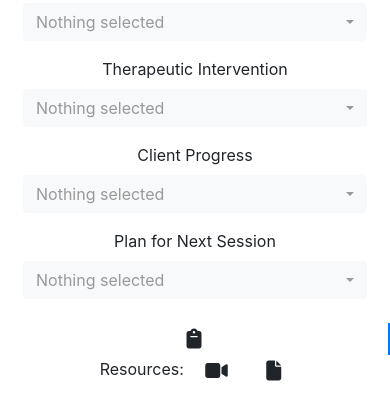
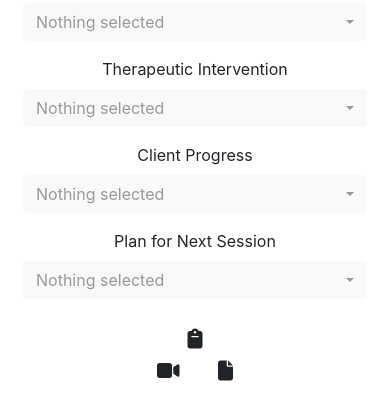
Before and after one commit to printernick/TreatmentPlanning, a Django app: page / in a window 390 px wide. Shown: the part 399-819 px from the top of the page. Run offline with Django 3.2, Linux system fonts and the light colour scheme; tables that the repository leaves empty hold one stand-in row (values such as "Sample post"); some libraries are stand-ins or nearby versions.

Commit message:
Fix issue with divider in the toolbar. Hides divider and resources label when screen is small. Maintains set distance between clipboard icon and resources label

```diff
--- a/treatment_plan/static/treatment_plan/styles.css
+++ b/treatment_plan/static/treatment_plan/styles.css
@@ -1,5 +1,18 @@
 .custom-border {
     border-width:2px !important;
+}
+
+/* On small Screens */
+@media (max-width: 575px) {
+    /* Hide divider */
+    .custom-border {
+        border-right: none !important;
+    }
+
+    /* Hide "Resources:" */
+    .resources-label {
+        display: none;
+    }
 }
 
 /* Overwrite CSS in bootstrap to be able to
--- a/treatment_plan/templates/treatment_plan/home.html
+++ b/treatment_plan/templates/treatment_plan/home.html
@@ -138,18 +138,17 @@
             <!-- TODO FIX PROBLEM WITH DIVIDER BEING TOO CLOSE TO CLIPBOARD WHEN SMALLER SCREENSIZE OR
             WHEN THEY GO ONTO DIFFERENT ROWS
             STOP AUTOPLAYING VIDEOS
-            ADD DOCUMENT MODAL
             -->
             <!-- Bottom Toolbar -->
-            <div class="row justify-content-center text-center align-items-center">
-                <div class="col-sm-1 border-right border-primary custom-border py-0">
+            <div class="row justify-content-center">
+                <div class="col-sm-auto py-0 text-center border-right border-primary custom-border">
                     <button id="clipboardButton" type="button" class="btn btn-lg py-0" data-toggle="tooltip"
                     data-placement="bottom" title="Copy to clipboard">
                         <i class="fas fa-clipboard icon-4x"></i>
                     </button>
                 </div>
-                <div class="col-sm-auto py-0">
-                    <span class="pl-2 py-0">Resources: </span>
+                <div class="col-sm-auto py-0 text-center">
+                    <span class="py-0 resources-label">Resources: </span>
                     <button id="videoButton" type="button" class="btn btn-lg py-0" data-toggle="tooltip"
                     data-placement="bottom" title="Watch Video">
                         <i class="fas fa-video icon-4x" data-toggle="modal" data-target="#videoModal"></i>
```
